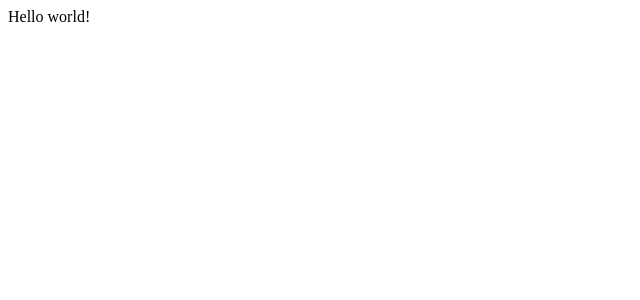
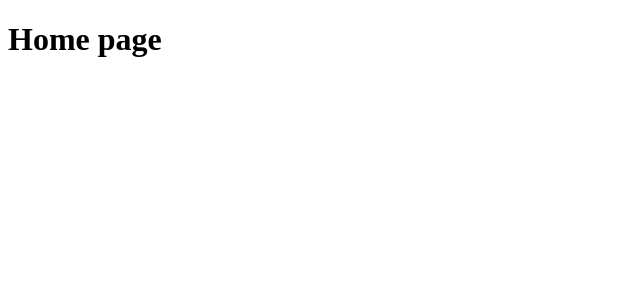
Before and after one commit to MohammadSajjadHossain9648/React-Router-Application, a React (Vite) app: page / in a window 1280 px wide. Shown: the top 300 px of the page, without its empty margins (0-640 px from the left). Built offline with nearby package versions, Linux system fonts and the light colour scheme.

Commit message:
Add Home component and set up routing in main.jsx

```diff
--- /dev/null
+++ b/src/components/Home/Home.jsx
@@ -0,0 +1,15 @@
+import PropTypes from 'prop-types';
+
+const Home = () => {
+    return (
+        <div>
+            <h1>Home page</h1>
+        </div>
+    );
+};
+
+Home.propTypes = {
+
+};
+
+export default Home;
--- a/src/main.jsx
+++ b/src/main.jsx
@@ -5,11 +5,12 @@
   createBrowserRouter,
   RouterProvider,
 } from "react-router-dom";
+import Home from './components/Home/Home';
 
 const router = createBrowserRouter([
   {
     path: "/",
-    element: <div>Hello world!</div>,
+    element: <Home></Home>
   },
 ]);
 
```
